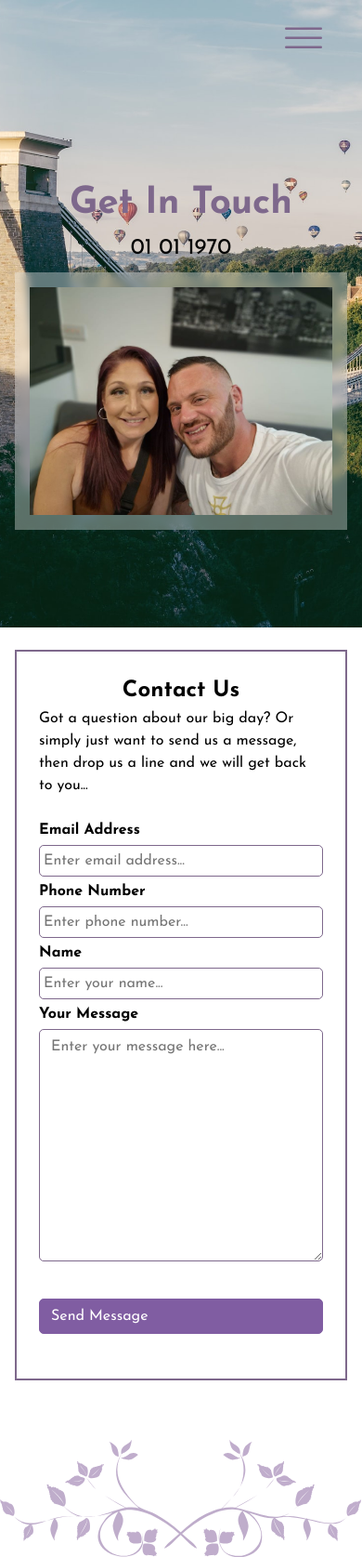
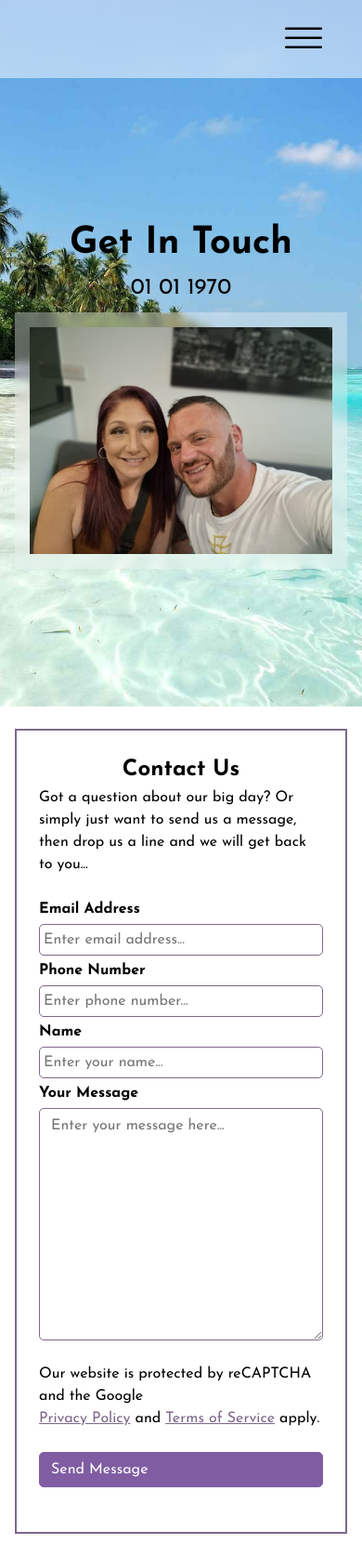
Before and after one commit to pmedia84/alex-emma, a PHP site: page /contact.php in a window 390 px wide. Shown: the top 1675 px of the page at 93% size. Run offline with PHP 8.4, Linux system fonts and the light colour scheme; data that the repository does not hold is empty; some libraries are stand-ins or nearby versions.

Commit message:
nav bar settings

```diff
--- a/assets/css/styles.css
+++ b/assets/css/styles.css
@@ -124,6 +124,11 @@ a:hover{
     left: 0;
     right: 0;
     z-index: 1;
+    background-color: hsla(0, 0%, 100%, 0.5);
+
+    -webkit-backdrop-filter: blur(5px);
+
+            backdrop-filter: blur(5px);
     transition: background-color 300ms ease,  border-bottom 300ms ease;
     border-bottom: none;
 }
@@ -135,9 +140,11 @@ a:hover{
 .nav-brand{
     font-size: 2rem;
     font-weight: 400;
-    color: #7E688C;
-
 }
+.nav-brand a{
+        text-decoration: none;
+        color: black;
+    }
 .nav-links {
     /*nav bar links*/
     display: flex;
@@ -211,6 +218,17 @@ a:hover{
 .nav-scrolled .nav-brand{
         opacity: 1;
     }
+.nav-scrolled .nav-brand a{
+            color: #7E688C;
+        }
+.nav-scrolled .nav-btn {
+
+        cursor: pointer;
+    }
+.nav-scrolled .nav-btn .hamburger {
+            /*svg*/
+            fill: #7E688C;
+        }
 /*///////////////////////////////////////////////Nav Button///////////////////*/
 /*nav button settings*/
 .nav-btn {
@@ -222,7 +240,7 @@ a:hover{
 }
 .nav-btn .hamburger {
         /*svg*/
-        fill: #7E688C;
+        fill: black;
     }
 .line {
     /*animations*/
@@ -301,13 +319,17 @@ a:hover{
     }
 .hero{
     padding-top: 84px;
-    min-height: 80vh;
+    min-height: 90vh;
     display: grid;
     place-items: center;
+    background-position: center;
+    background-repeat: no-repeat;
+    background-size: cover;
 }
 .hero-title h1{
         font-size: 2.5rem;
-        color: #7E688C;
+
+
     }
 .hero-title p{
         font-size: 1.5rem;
@@ -320,9 +342,7 @@ a:hover{
 }
 .index-hero{
     background-image: url("../../assets/img/hero/index-hero.jpg");
-    background-position: center;
-    background-repeat: no-repeat;
-    background-size: cover;
+
 }
 .section-divider img{
         width: auto;
@@ -343,6 +363,13 @@ a:hover{
         grid-column: 1/2;
         width: 100%;
     }
+.gallery-hero{
+  background-image: url("../../assets/img/hero/gallery-hero.jpg");
+}
+.gallery-hero h1,.gallery-hero p{
+  color: #7E688C;
+
+}
 /*/thumbnails*/
 .thumbnails{
   width: auto;
@@ -497,6 +524,14 @@ img.hover-shadow {
     margin: 0 auto;
     max-width: max-content;
 }
+.story-hero{
+    background-image: url("../../assets/img/hero/story-hero.jpg");
+
+  }
+.day-hero{
+    background-image: url("../../assets/img/hero/day-hero.jpg");
+  color: #7E688C;
+  }
 /*Standard column gives equal widths*/
 @media(min-width:768px){
 .col-50{
@@ -1023,6 +1058,13 @@ input:checked + .slider:before {
         justify-content: space-between
 }
     }
+/*/hide recaptcha logo on small screens*/
+@media(max-width:768px){
+.grecaptcha-badge{
+        visibility: hidden
+
+}
+    }
 .hero-img-card{
     padding: 1rem;
     background-color: hsla(0, 0%, 96%, 0.358);
--- a/contact.php
+++ b/contact.php
@@ -47,6 +47,11 @@
                         <textarea name="visitor_message" id="visitor_message" cols="30" placeholder="Enter your message here..."></textarea>
 
                     </div>
+                    <div class="google-policy">
+                            <p>Our website is protected by reCAPTCHA and the Google</p>
+                            <a href="https://policies.google.com/privacy" target="_blank">Privacy Policy</a> and
+                            <a href="https://policies.google.com/terms" target="_blank">Terms of Service</a> apply.
+                        </div>
                     <div class="button-section my-3">
                         <button class="btn-primary form-controls-btn loading-btn" type="submit">Send Message<img id="loading-icon" class="loading-icon d-none" src="./assets/img/icons/loading.svg" alt=""></button>
                     </div>
--- a/gallery.php
+++ b/gallery.php
@@ -9,7 +9,7 @@ $images = $db->query('SELECT * FROM images');
 
 <body>
   <?php include("inc/nav.inc.php"); ?>
-  <div class="hero index-hero">
+  <div class="hero gallery-hero">
     <div class="container hero-container">
       <div class="hero-title text-center ">
         <h1>Our Photo Gallery</h1>
@@ -18,7 +18,7 @@ $images = $db->query('SELECT * FROM images');
 
       </div>
       <div class="hero-img-card">
-        <img src="assets/img/venue/mercure.jpg" alt="">
+        <img src="assets/img/hero/gallery-hero.jpg" alt="">
       </div>
     </div>
   </div>
--- a/inc/nav.inc.php
+++ b/inc/nav.inc.php
@@ -1,7 +1,7 @@
 <div class="nav-container">
     <nav class="nav-bar">
         <div class="nav-brand">
-            <span><?= $wedding_name; ?></span>
+            <a href="/"><span><?= $wedding_name; ?></span></a>
         </div>
         <button class="nav-btn" aria-controls="nav-links" id="nav-btn" type="button" aria-label="Menu" aria-expanded="false">
 
--- a/our_story.php
+++ b/our_story.php
@@ -5,7 +5,7 @@
 
 <body>
     <?php include("inc/nav.inc.php"); ?>
-    <div class="hero index-hero">
+    <div class="hero story-hero">
         <div class="container hero-container">
             <div class="hero-title text-center ">
                 <h1>Our Story</h1>
--- a/scss/components/_forms.scss
+++ b/scss/components/_forms.scss
@@ -378,3 +378,11 @@ input[type="checkbox"]:focus {
         justify-content: space-between;
     }
 }
+
+///hide recaptcha logo on small screens
+.grecaptcha-badge{
+    @media(max-width:$md){
+        visibility: hidden;
+    }
+
+}
--- a/scss/layouts/_layouts-dir.scss
+++ b/scss/layouts/_layouts-dir.scss
@@ -7,6 +7,8 @@
 @import "pages/gift-list";
 @import "pages/index";
 @import "pages/rsvp";
+@import "pages/story";
+@import "pages/theday";
 @import "grid/cols";
 @import "grid/rows";
 @import "grid/cssgrid";
--- a/scss/layouts/pages/_gallery.scss
+++ b/scss/layouts/pages/_gallery.scss
@@ -1,4 +1,10 @@
+.gallery-hero{
+  background-image: url("../../assets/img/hero/gallery-hero.jpg");
+h1,p{
+  color: $primary;
 
+}
+}
 
 ///thumbnails
 .thumbnails{
--- /dev/null
+++ b/scss/layouts/pages/_story.scss
@@ -0,0 +1,4 @@
+.story-hero{
+    background-image: url("../../assets/img/hero/story-hero.jpg");
+
+  }
--- /dev/null
+++ b/scss/layouts/pages/_theday.scss
@@ -0,0 +1,4 @@
+.day-hero{
+    background-image: url("../../assets/img/hero/day-hero.jpg");
+  color: $primary;
+  }
--- a/scss/layouts/sections/_hero.scss
+++ b/scss/layouts/sections/_hero.scss
@@ -1,14 +1,19 @@
 .hero{
     padding-top: 84px;
-    min-height: 80vh;
+    min-height: 90vh;
     display: grid;
     place-items: center;
+    background-position: center;
+    background-repeat: no-repeat;
+    background-size: cover;
 }
+
 
 .hero-title{
     h1{
         font-size: $fs-250;
-        color: $primary;
+
+
     }
     p{
         font-size: $fs-150;
@@ -22,7 +27,5 @@
 }
 .index-hero{
     background-image: url("../../assets/img/hero/index-hero.jpg");
-    background-position: center;
-    background-repeat: no-repeat;
-    background-size: cover;
+
 }
--- a/scss/layouts/sections/_nav.scss
+++ b/scss/layouts/sections/_nav.scss
@@ -4,6 +4,9 @@
     left: 0;
     right: 0;
     z-index: 1;
+    background-color: hsla(0, 0%, 100%, 0.5);
+
+    backdrop-filter: blur(5px);
     transition: background-color 300ms ease,  border-bottom 300ms ease;
     border-bottom: none;
 }
@@ -17,8 +20,11 @@
 .nav-brand{
     font-size: $fs-200;
     font-weight: 400;
-    color: $primary;
 
+    a{
+        text-decoration: none;
+        color: black;
+    }
 }
 .nav-links {
     //nav bar links
@@ -94,6 +100,19 @@
     border-bottom: 2px solid $primary;
     .nav-brand{
         opacity: 1;
+        a{
+            color: $primary;
+        }
+    }
+
+    .nav-btn {
+
+        cursor: pointer;
+
+        .hamburger {
+            //svg
+            fill: $primary;
+        }
     }
 }
 
@@ -108,7 +127,7 @@
 
     .hamburger {
         //svg
-        fill: $primary;
+        fill: black;
     }
 }
 
--- a/theday.php
+++ b/theday.php
@@ -11,7 +11,7 @@ $events_day_result = $events->fetch_assoc();
 
 <body>
     <?php include("inc/nav.inc.php"); ?>
-    <div class="hero index-hero">
+    <div class="hero day-hero">
         <div class="container hero-container">
             <div class="hero-title text-center ">
                 <h1>Our Big Day</h1>
```
Also changed, not shown: assets/img/gallery/WhatsApp Image 2023-01-24 at 19.05.23.jpg (added), assets/img/hero/day-hero.jpg (added), assets/img/hero/gallery-hero.jpg (added), assets/img/hero/index-hero.jpg, assets/img/hero/story-hero.jpg (added), 1 other file.
